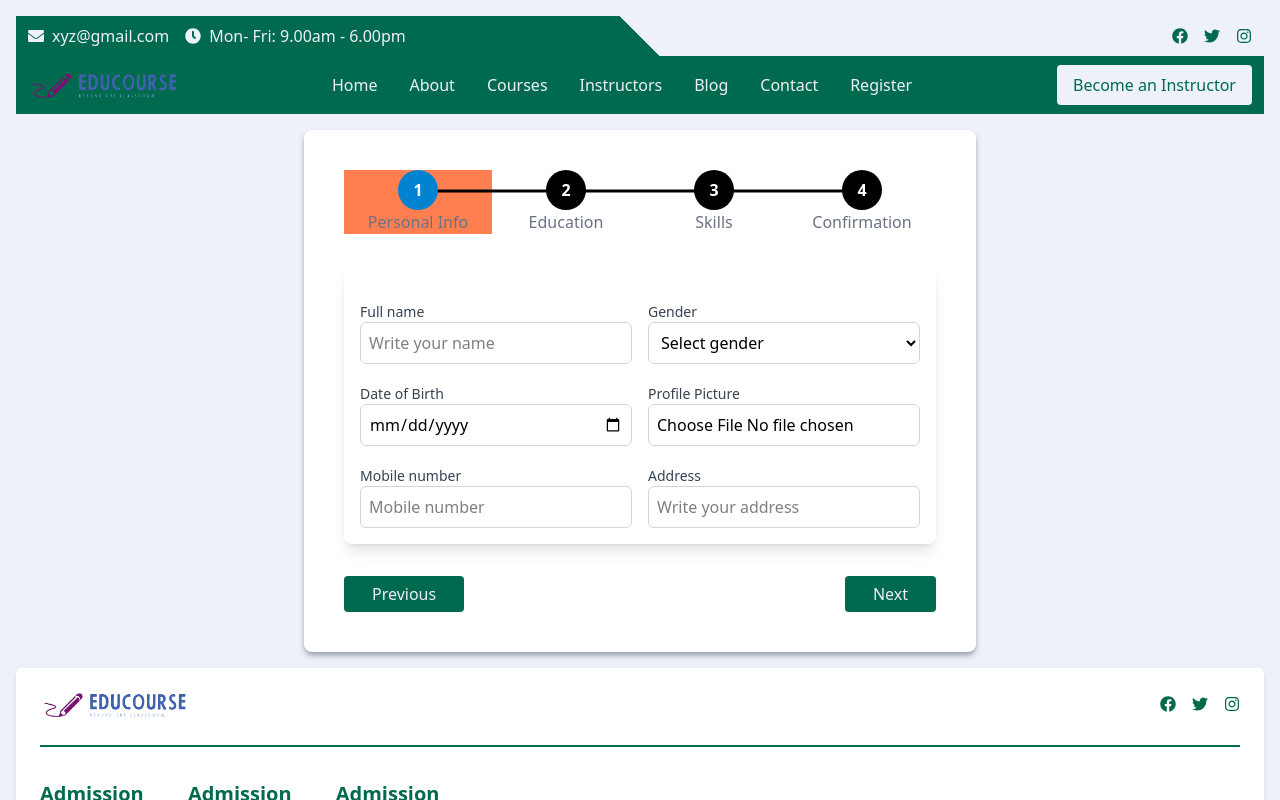
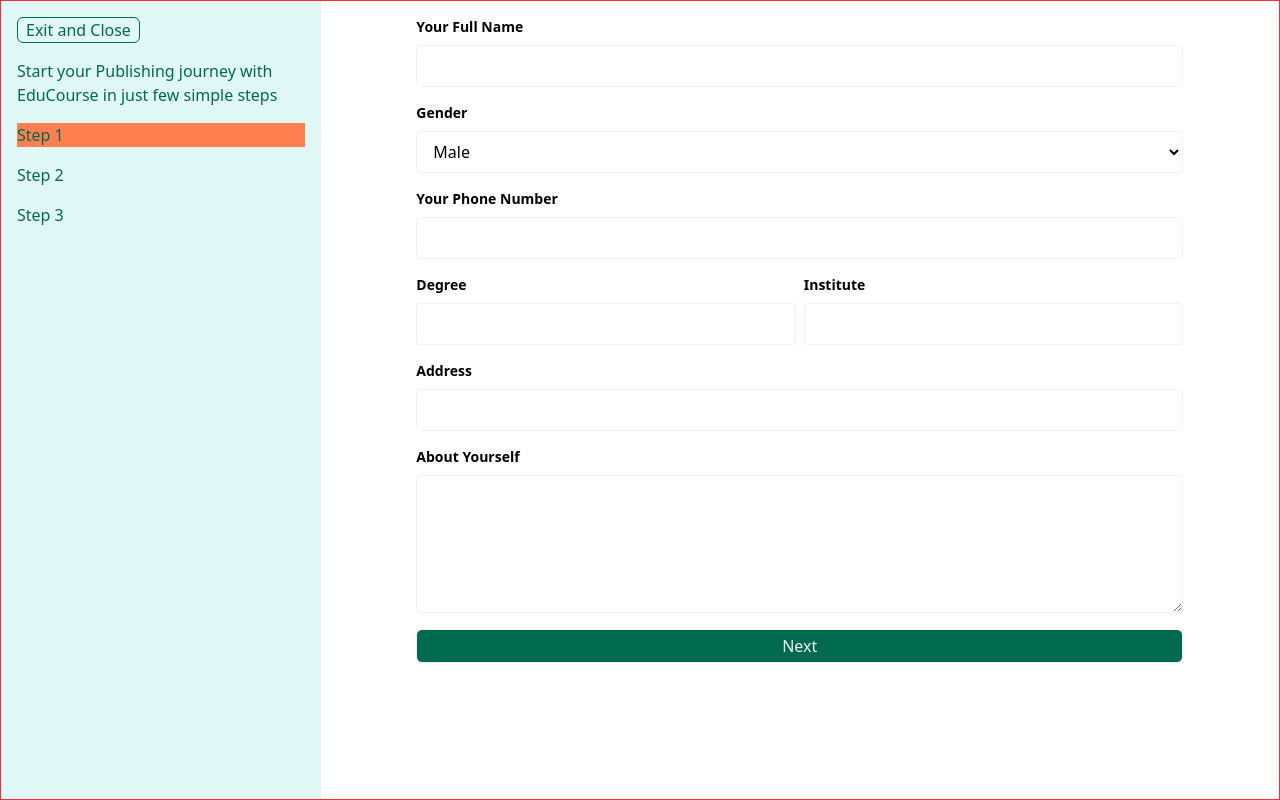
Before and after one commit to eduCourseOrg/eduCourse-client, a React (Vite) app: page /instructorReg in a window 1280 px wide. Shown: the top 800 px of the page. Built offline with nearby package versions, Linux system fonts and the light colour scheme; no server answers.

Commit message:
become an instructor page added

```diff
--- a/index.html
+++ b/index.html
@@ -7,7 +7,7 @@
     <title>EduCourse</title>
   </head>
   <body>
-    <div id="root" style="background-image: url('./images/background-1.jpg');"></div>
+    <div id="root"></div>
     <script type="module" src="/src/main.jsx"></script>
   </body>
 </html>
--- /dev/null
+++ b/src/Pages/BecomeAnInstructor/BecomeAnInstructor.jsx
@@ -0,0 +1,28 @@
+import { useState } from "react";
+import { NavLink, Outlet } from "react-router-dom";
+
+const BecomeAnInstructor = () => {
+    const [instructorInfo, setInstructorInfo] = useState({});
+    return (
+        <div className="w-full h-screen flex border border-red-500">
+            <div className="w-[25%] h-full flex flex-col gap-4 bg-[#e0f9f6] p-4 text-primary">
+                <button className="px-2 rounded-md border w-fit">Exit and Close</button>
+                <h1>Start your Publishing journey with EduCourse in just few simple steps</h1>
+                <NavLink to="/instructorReg" end>
+                    <div>Step 1</div>
+                </NavLink>
+                <NavLink to="step2">
+                    <div>Step 2</div>
+                </NavLink>
+                <NavLink to="step3">
+                    <div>Step 3</div>
+                </NavLink>
+            </div>
+            <div className="w-[75%] h-full py-4 overflow-y-scroll">
+                <Outlet context={[instructorInfo, setInstructorInfo]}/>
+            </div>
+        </div>
+    );
+};
+
+export default BecomeAnInstructor;
--- /dev/null
+++ b/src/Pages/BecomeAnInstructor/Step1.jsx
@@ -0,0 +1,52 @@
+import { useForm } from "react-hook-form";
+import { useOutletContext } from "react-router-dom";
+const Step1 = () => {
+    const [instructorInfo, setInstructorInfo] = useOutletContext();
+    const { register, handleSubmit } = useForm();
+    const onSubmit = (data) => {
+        console.log('form', data);
+
+    }
+    return (
+        <form onSubmit={handleSubmit(onSubmit)} className="w-[80%] mx-auto flex flex-col gap-4">
+            <div className="flex flex-col gap-2 w-full">
+                <label htmlFor="name" className="text-sm font-semibold">Your Full Name</label>
+                <input id="name" type="text" {...register("name", { required: true })} className="borderw-full px-3 py-2 border border-secondary rounded focus:outline-none focus:ring-1 focus:ring-[var(--color-primary)] focus:border-transparent transition duration-200"/>
+            </div>
+
+            <div className="flex flex-col gap-2 w-full">
+                <label htmlFor="gender" className="text-sm font-semibold"> Gender</label>
+                <select id="gender" {...register("gender", { required: true })} className="borderw-full px-3 py-2 border border-secondary rounded focus:outline-none focus:ring-1 focus:ring-[var(--color-primary)] focus:border-transparent transition duration-200">
+                    <option value="Male">Male</option>
+                    <option value="Female">Female</option>
+                </select>
+            </div>
+
+            <div className="flex flex-col gap-2 w-full">
+                <label htmlFor="phone" className="text-sm font-semibold">Your Phone Number</label>
+                <input id="phone" type="number" {...register("phone", { required: true })} className="borderw-full px-3 py-2 border border-secondary rounded focus:outline-none focus:ring-1 focus:ring-[var(--color-primary)] focus:border-transparent transition duration-200"/>
+            </div>
+            <div className="flex gap-2 w-full">
+                <div className="flex flex-col gap-2 w-full">
+                    <label htmlFor="degree" className="text-sm font-semibold">Degree</label>
+                    <input id="degree" type="text" {...register("degree", { required: true })} className="borderw-full px-3 py-2 border border-secondary rounded focus:outline-none focus:ring-1 focus:ring-[var(--color-primary)] focus:border-transparent transition duration-200"/>
+                </div>
+                <div className="flex flex-col gap-2 w-full">
+                    <label htmlFor="institute" className="text-sm font-semibold">Institute</label>
+                    <input id="institute" type="text" {...register("institute", { required: true })} className="borderw-full px-3 py-2 border border-secondary rounded focus:outline-none focus:ring-1 focus:ring-[var(--color-primary)] focus:border-transparent transition duration-200"/>
+                </div>
+            </div>
+            <div className="flex flex-col gap-2 w-full">
+                <label htmlFor="address" className="text-sm font-semibold">Address</label>
+                <input id="address" type="text" {...register("address", { required: true })} className="borderw-full px-3 py-2 border border-secondary rounded focus:outline-none focus:ring-1 focus:ring-[var(--color-primary)] focus:border-transparent transition duration-200"/>
+            </div>
+            <div className="flex flex-col gap-2 w-full">
+                <label htmlFor="bio" className="text-sm font-semibold">About Yourself</label>
+                <textarea id="bio" rows={5} {...register("bio", { required: true })} className="borderw-full px-3 py-2 border border-secondary rounded focus:outline-none focus:ring-1 focus:ring-[var(--color-primary)] focus:border-transparent transition duration-200"/>
+            </div>
+            <input type="submit" value="Next" className="py-1 px-3 border rounded-md bg-primary text-secondary"/>
+        </form>
+    );
+};
+
+export default Step1;
--- /dev/null
+++ b/src/Pages/BecomeAnInstructor/Step2.jsx
@@ -0,0 +1,11 @@
+import { useOutletContext } from "react-router-dom";
+const Step2 = () => {
+    const [instructorInfo, setInstructorInfo] = useOutletContext();
+    return (
+        <div>
+            Step-2
+        </div>
+    );
+};
+
+export default Step2;
--- /dev/null
+++ b/src/Pages/BecomeAnInstructor/Step3.jsx
@@ -0,0 +1,11 @@
+import { useOutletContext } from "react-router-dom";
+const Step3 = () => {
+    const [instructorInfo, setInstructorInfo] = useOutletContext();
+    return (
+        <div>
+           Step 3
+        </div>
+    );
+};
+
+export default Step3;
--- a/src/Pages/Dashboard/InstructorDashboard/CreateCourse/Currriculum/VideoLesson.jsx
+++ b/src/Pages/Dashboard/InstructorDashboard/CreateCourse/Currriculum/VideoLesson.jsx
@@ -13,6 +13,7 @@ const VideoLesson = () => {
     const [source, setSource] = useState('');
     const [fileData, setFileData] = useState({});
     const [loading, setLoading] = useState(false);
+    const [progress, setProgress] = useState(0);
 
     const ffmpeg = new FFmpeg();
 
@@ -24,7 +25,7 @@ const VideoLesson = () => {
         try {
             if (!ffmpeg.loaded) await ffmpeg.load()
             ffmpeg.writeFile("videoFile.mp4", await fetchFile(file)); // use a relevant name, as your wish
-
+            ffmpeg.on('progress', ({ progress }) => { setProgress(Number(`${progress * 100}`).toFixed(2)) })
             await ffmpeg.exec([
                 '-i', 'videoFile.mp4', // input file name, same as writefile name
                 '-c:v', 'libx264', // convert video type
@@ -34,7 +35,9 @@ const VideoLesson = () => {
             ]);
 
             const compressedData = await ffmpeg.readFile("output.mp4");
-            // Convert binary data to a binary string for storing it to Database as string
+            setProgress(0)
+            // const buffer = Buffer.from(compressedData);  // Convert to Buffer if needed in the backend.
+            // Convert binary data to a binary string for storing it to Database as string, this can be heavier for memory. you may directly store compressdata to the database.
             const binaryString = Array.from(compressedData)
                 .map((byte) => String.fromCharCode(byte))
                 .join("");
@@ -43,6 +46,7 @@ const VideoLesson = () => {
                 [...binaryString].map((char) => char.charCodeAt(0))
             );
             // After retrive from database create a blob and make a output url. call it in video src.
+            // Or we send the blob file in the backend for uploading to the database.
             const blob = new Blob([byteArray], { type: "video/mp4" });
             const outputUrl = URL.createObjectURL(blob);
             // console.log("compressed",compressedData, "blob", blob, "output",binaryString)
@@ -182,7 +186,7 @@ const VideoLesson = () => {
                                                         </div>
                                                         :
                                                         loading ?
-                                                            <p className="text-xl">Loading....</p>
+                                                            <p className="text-xl">{progress} %</p>
                                                             :
                                                             <><h3>Browse mp4 type video file from your computer</h3>
                                                             <label htmlFor="browseVideo" className="bg-primary text-secondary rounded px-5 py-2 cursor-pointer">Browse Video</label>
--- a/src/Routes/Router/Router.jsx
+++ b/src/Routes/Router/Router.jsx
@@ -33,7 +33,11 @@ import {
   TextLesson,
   VideoLesson,
   Quiz,
-  Assignment} from './RouterImport';
+  Assignment,
+  BecomeAnInstructor,
+  Step1,
+  Step2,
+  Step3} from './RouterImport';
 
 export const router = createBrowserRouter([
   {
@@ -54,10 +58,6 @@ export const router = createBrowserRouter([
         element: <CourseDetails></CourseDetails>,
         loader: async ({ params }) =>
           fetch(`http://localhost:5000/courses/${params.id}`),
-      },
-      {
-        path: "instructorReg",
-        element: <InstructorForm></InstructorForm>,
       },
       {
         path: "courses",
@@ -181,5 +181,25 @@ export const router = createBrowserRouter([
         element: <Notice></Notice>
       }
     ]
-  }
+  },
+  {
+    path: "/instructorReg",
+    // element: <InstructorForm></InstructorForm>,
+    element: <BecomeAnInstructor></BecomeAnInstructor>,
+    errorElement: <Error></Error>,
+    children: [
+      {
+        index: true,
+        element: <Step1></Step1>
+      },
+      {
+        path: "step2",
+        element: <Step2></Step2>
+      },
+      {
+        path: "step3",
+        element: <Step3></Step3>
+      }
+    ]
+  },
 ]);
```
Also changed, not shown: src/Routes/Router/RouterImport.js (+8 -0 lines).
